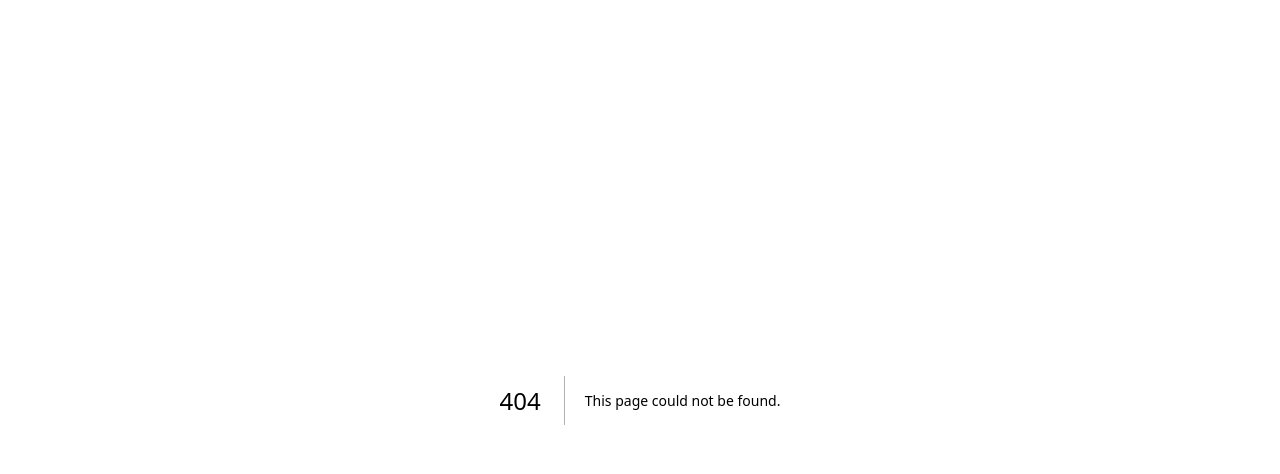
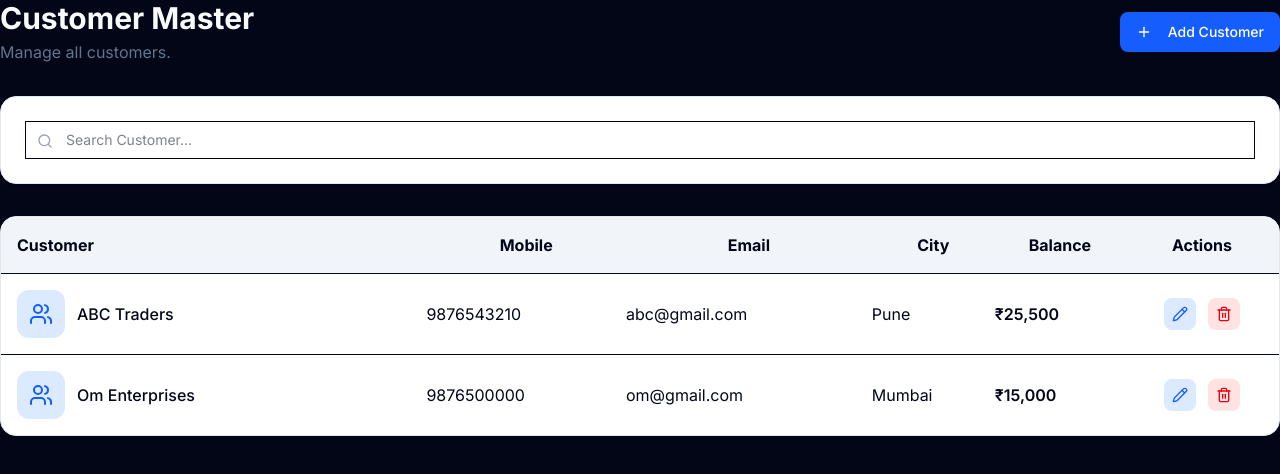
Before and after one commit to Kesarkarale/LedgerFlow, a Next.js app: page /customers in a window 1280 px wide. Before the commit this address had no page. Shown: the top 474 px of the page. Built offline with nearby package versions, Linux system fonts and the light colour scheme.

Commit message:
Create page.tsx

```diff
--- /dev/null
+++ b/src/app/customers/page.tsx
@@ -0,0 +1,161 @@
+"use client";
+
+import { useState } from "react";
+import { Plus, Search, Pencil, Trash2, Users } from "lucide-react";
+
+import { Card } from "@/components/ui/card";
+import { Button } from "@/components/ui/button";
+import { Input } from "@/components/ui/input";
+
+const customers = [
+  {
+    id: 1,
+    name: "ABC Traders",
+    mobile: "9876543210",
+    email: "abc@gmail.com",
+    city: "Pune",
+    balance: "₹25,500",
+  },
+  {
+    id: 2,
+    name: "Om Enterprises",
+    mobile: "9876500000",
+    email: "om@gmail.com",
+    city: "Mumbai",
+    balance: "₹15,000",
+  },
+];
+
+export default function CustomerPage() {
+  const [search, setSearch] = useState("");
+
+  return (
+    <div className="space-y-8">
+
+      <div className="flex items-center justify-between">
+
+        <div>
+          <h1 className="text-3xl font-bold">
+            Customer Master
+          </h1>
+
+          <p className="text-slate-500 mt-1">
+            Manage all customers.
+          </p>
+        </div>
+
+        <Button className="bg-blue-600 hover:bg-blue-700">
+          <Plus className="mr-2 h-4 w-4" />
+          Add Customer
+        </Button>
+
+      </div>
+
+      <Card className="p-6">
+
+        <div className="relative">
+
+          <Search className="absolute left-3 top-3 h-4 w-4 text-gray-400" />
+
+          <Input
+            className="pl-10"
+            placeholder="Search Customer..."
+            value={search}
+            onChange={(e) => setSearch(e.target.value)}
+          />
+
+        </div>
+
+      </Card>
+
+      <Card className="overflow-hidden">
+
+        <table className="w-full">
+
+          <thead className="bg-slate-100">
+
+            <tr>
+
+              <th className="p-4 text-left">Customer</th>
+              <th>Mobile</th>
+              <th>Email</th>
+              <th>City</th>
+              <th>Balance</th>
+              <th className="text-center">Actions</th>
+
+            </tr>
+
+          </thead>
+
+          <tbody>
+
+            {customers
+              .filter((item) =>
+                item.name.toLowerCase().includes(search.toLowerCase())
+              )
+              .map((item) => (
+
+                <tr
+                  key={item.id}
+                  className="border-t hover:bg-slate-50"
+                >
+
+                  <td className="p-4">
+
+                    <div className="flex items-center gap-3">
+
+                      <div className="rounded-xl bg-blue-100 p-3">
+                        <Users className="text-blue-600" />
+                      </div>
+
+                      <span className="font-medium">
+                        {item.name}
+                      </span>
+
+                    </div>
+
+                  </td>
+
+                  <td>{item.mobile}</td>
+
+                  <td>{item.email}</td>
+
+                  <td>{item.city}</td>
+
+                  <td className="font-semibold">
+                    {item.balance}
+                  </td>
+
+                  <td>
+
+                    <div className="flex justify-center gap-3">
+
+                      <button className="rounded-lg bg-blue-100 p-2">
+
+                        <Pencil className="h-4 w-4 text-blue-600" />
+
+                      </button>
+
+                      <button className="rounded-lg bg-red-100 p-2">
+
+                        <Trash2 className="h-4 w-4 text-red-600" />
+
+                      </button>
+
+                    </div>
+
+                  </td>
+
+                </tr>
+
+              ))}
+
+          </tbody>
+
+        </table>
+
+      </Card>
+
+    </div>
+  );
+}
```
